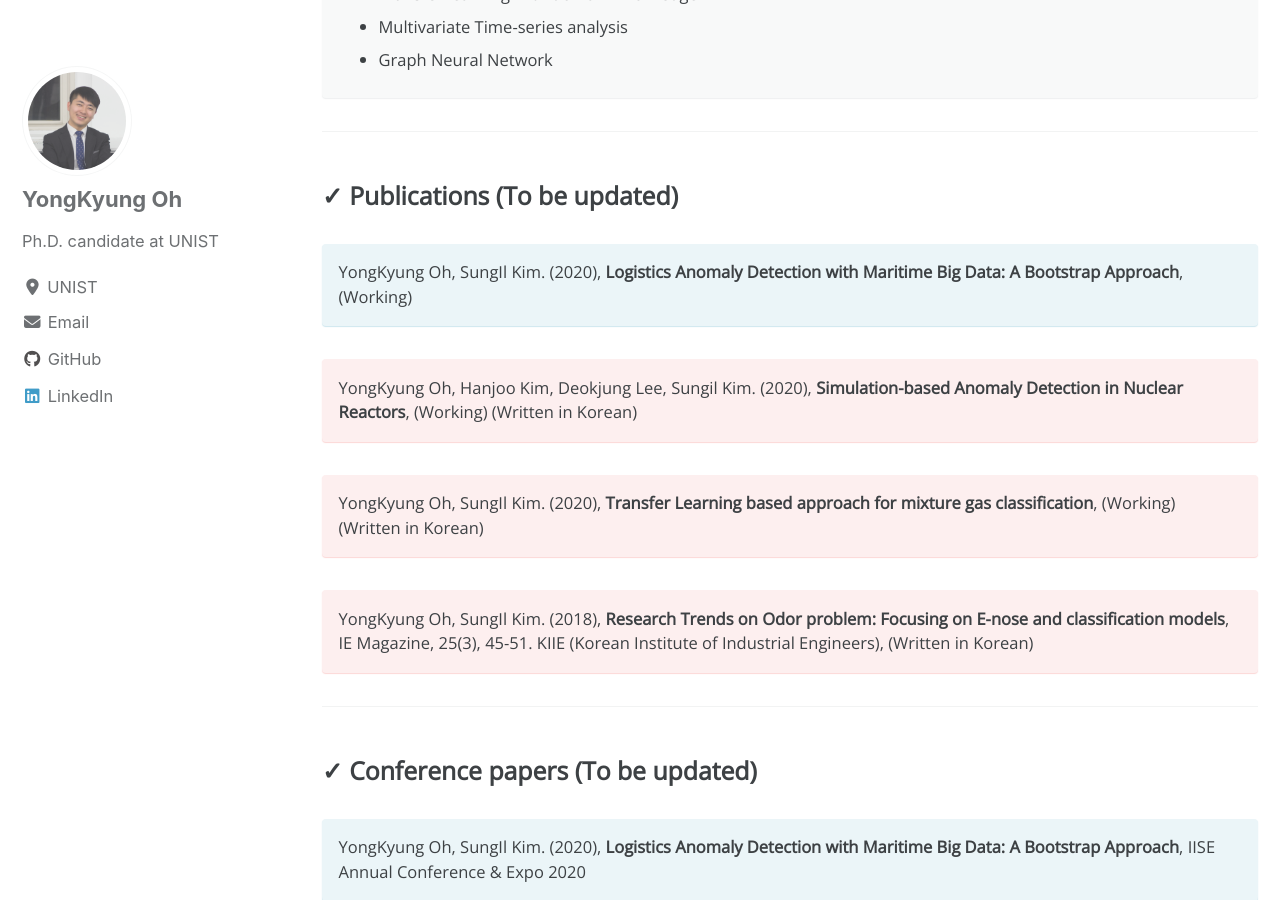
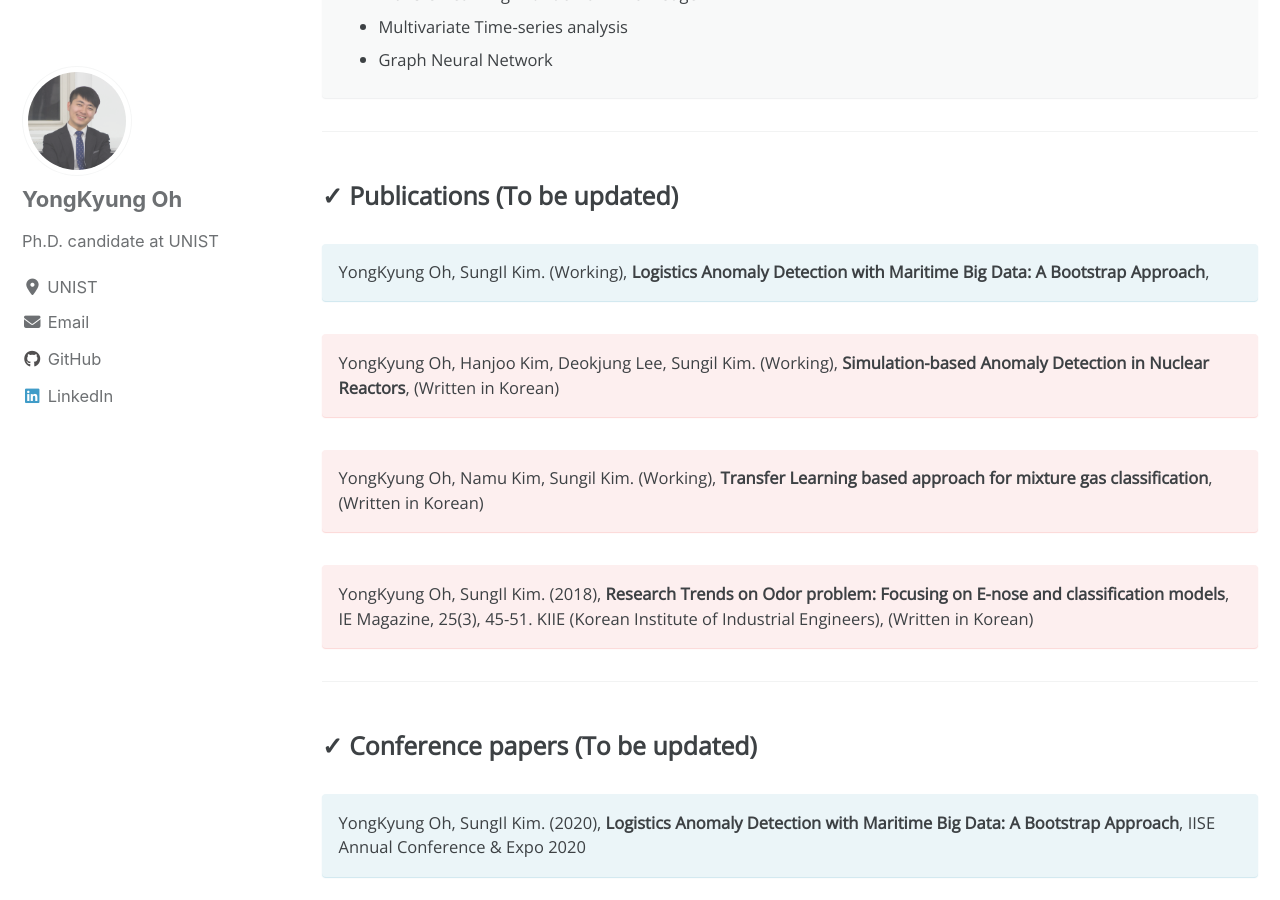
Before and after one commit to yongkyung-oh/yongkyung-oh.github.io, a Jekyll site: the page built from _pages/research.md, in a window 1280 px wide and 900 px high, scrolled down 1112 px. Built offline with Jekyll 4.4.1, drawn with Linux system fonts in a browser that asks for light colours; cached includes are drawn as plain includes; nearby versions of some CDN libraries.

Commit message:
update research

```diff
--- a/_pages/research.md
+++ b/_pages/research.md
@@ -55,15 +55,15 @@ header:
 <h3> &#10003; Publications (To be updated)</h3>
 
 <div class="notice--info"> <!--International-->
-YongKyung Oh, SungIl Kim. (2020), <b>Logistics Anomaly Detection with Maritime Big Data: A Bootstrap Approach</b>, (Working)
+YongKyung Oh, SungIl Kim. (Working), <b>Logistics Anomaly Detection with Maritime Big Data: A Bootstrap Approach</b>,
 </div>
 
 <div class="notice--danger"> <!--Domestic-->
-YongKyung Oh, Hanjoo Kim, Deokjung Lee, Sungil Kim. (2020), <b>Simulation-based Anomaly Detection in Nuclear Reactors</b>, (Working) (Written in Korean)
+YongKyung Oh, Hanjoo Kim, Deokjung Lee, Sungil Kim. (Working), <b>Simulation-based Anomaly Detection in Nuclear Reactors</b>, (Written in Korean)
 </div>
 
 <div class="notice--danger"> <!--Domestic-->
-YongKyung Oh, SungIl Kim. (2020), <b>Transfer Learning based approach for mixture gas classification</b>, (Working) (Written in Korean)
+YongKyung Oh, Namu Kim, Sungil Kim. (Working), <b>Transfer Learning based approach for mixture gas classification</b>, (Written in Korean)
 </div>
 
 <div class="notice--danger"> <!--Domestic-->
```
